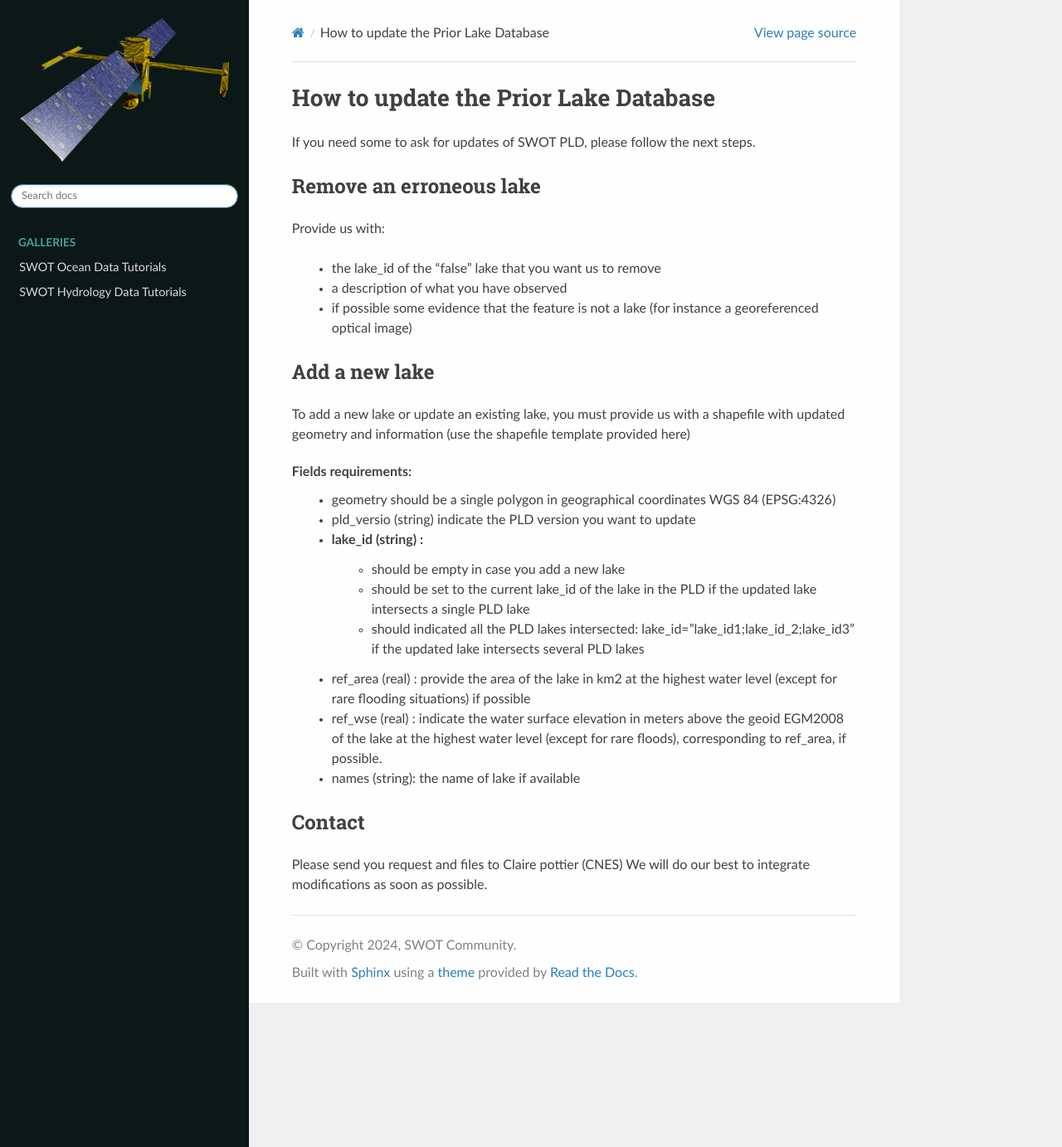
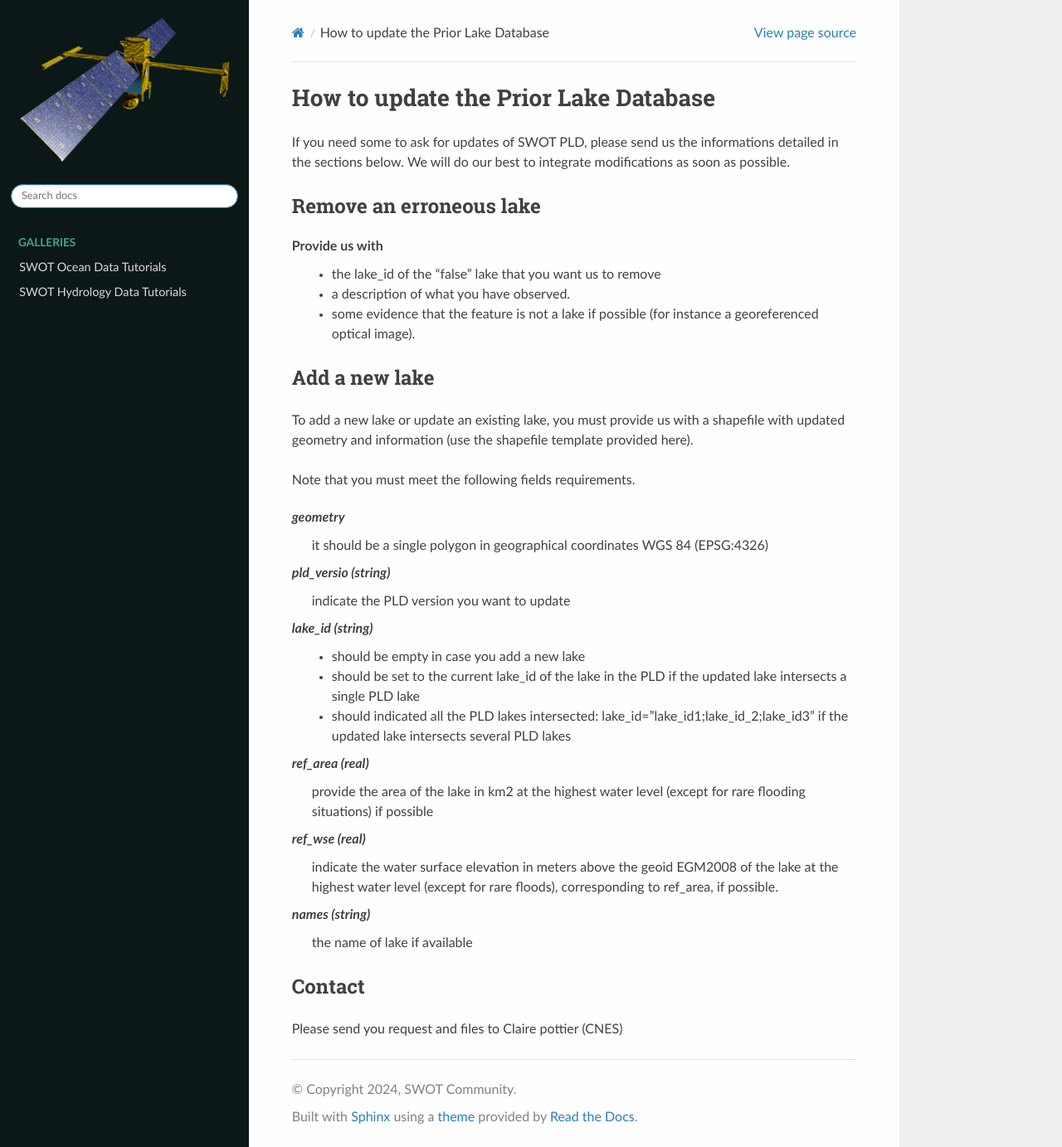
Before and after one commit to SWOT-community/SWOT-galleries, a Sphinx documentation site: the page built from docs/hydrology/PLD.rst, in a window 1280 px wide and 1383 px high. Shown: the whole window at 83% size. Built offline with Sphinx 7.4.7 and the Read the Docs theme 3.1.0, drawn with Linux system fonts in a browser that asks for light colours; pages that are not in the unit, such as notebooks, are missing from menus.

Commit message:
improve PLD page presentation

```diff
--- a/docs/hydrology/PLD.rst
+++ b/docs/hydrology/PLD.rst
@@ -1,33 +1,42 @@
+=====================================================
 How to update the Prior Lake Database
-=========================
-If you need some to ask for updates of SWOT PLD, please follow the next steps.
+=====================================================
+If you need some to ask for updates of SWOT PLD, please send us the informations detailed in the sections below.
+We will do our best to integrate modifications as soon as possible.
+
 
 
 Remove an erroneous lake
-----------
+=================
 
-Provide us with:
-
-  - the lake_id of the “false” lake that you want us to remove
-  - a description of what you have observed
-  - if possible some evidence that the feature is not a lake (for instance a georeferenced optical image)
+Provide us with
+ * the lake_id of the “false” lake that you want us to remove
+ * a description of what you have observed.
+ * some evidence that the feature is not a lake if possible (for instance a georeferenced optical image).
 
 Add a new lake
-----------
-To add a new lake or update an existing lake, you must provide us with a shapefile with updated geometry and information  (use the shapefile template provided here)
+=================
+To add a new lake or update an existing lake, you must provide us with a shapefile with updated geometry and information  (use the shapefile template provided here).
 
-Fields requirements:
- - geometry should be a single polygon in geographical coordinates WGS 84 (EPSG:4326)
- - pld_versio (string) indicate the PLD version you want to update
- - lake_id (string) :
+Note that you must meet the following fields requirements.
+
+*geometry*
+  it should be a single polygon in geographical coordinates WGS 84 (EPSG:4326)
+
+*pld_versio (string)*
+  indicate the PLD version you want to update
+
+*lake_id (string)*
     - should be empty in case you add a new lake
     - should be set to the current lake_id of the lake in the PLD if the updated lake intersects a single PLD lake
     - should indicated all  the PLD lakes intersected: lake_id=”lake_id1;lake_id_2;lake_id3” if the updated lake intersects several PLD lakes
- - ref_area (real) : provide the area of the lake in km2 at the highest water level (except for rare flooding situations) if possible
- - ref_wse (real) : indicate the water surface elevation in meters above the geoid EGM2008 of the lake at the highest water level (except for rare floods), corresponding to ref_area, if possible.
- - names (string): the name of lake if available
+*ref_area (real)*
+  provide the area of the lake in km2 at the highest water level (except for rare flooding situations) if possible
+*ref_wse (real)*
+  indicate the water surface elevation in meters above the geoid EGM2008 of the lake at the highest water level (except for rare floods), corresponding to ref_area, if possible.
+*names (string)*
+  the name of lake if available
 
 Contact
-----------
+=================
 Please send you request and files to Claire pottier (CNES)
-We will do our best to integrate modifications as soon as possible.
```
